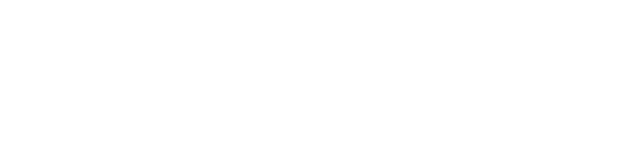
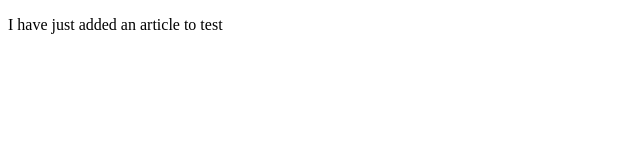
Before and after one commit to kamarini09/git-group2, a plain HTML site: page index.html in a window 1280 px wide. Shown: the whole page, without its empty margins (0-640 px from the left). Drawn offline with Linux system fonts and the light colour scheme.

Commit message:
added an article with p

```diff
--- a/index.html
+++ b/index.html
@@ -6,5 +6,9 @@
     <meta name="viewport" content="width=device-width, initial-scale=1.0" />
     <title>I'm trying to do this thing</title>
   </head>
-  <body></body>
+  <body>
+    <article>
+      <p>I have just added an article to test</p>
+    </article>
+  </body>
 </html>
```
